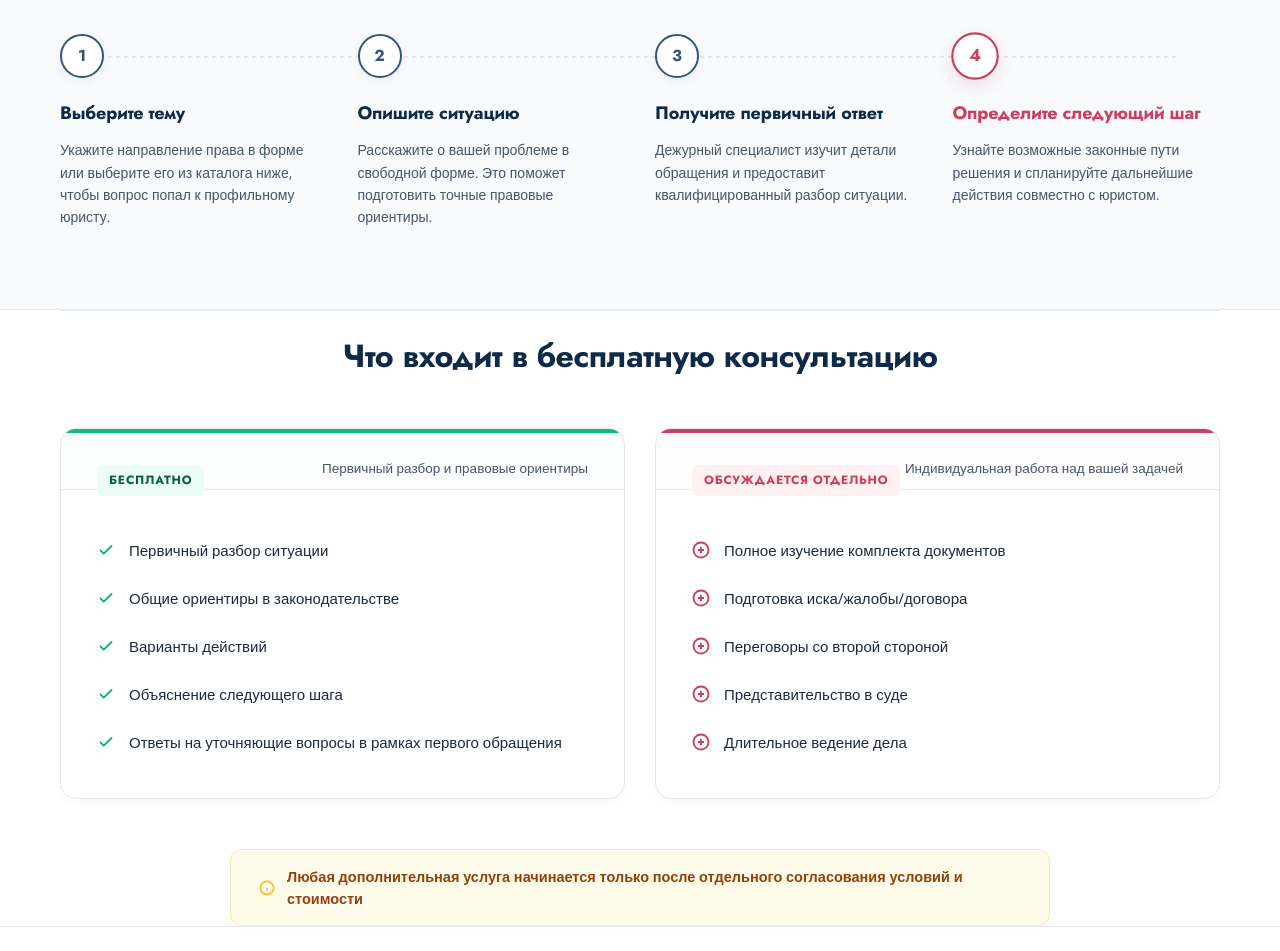
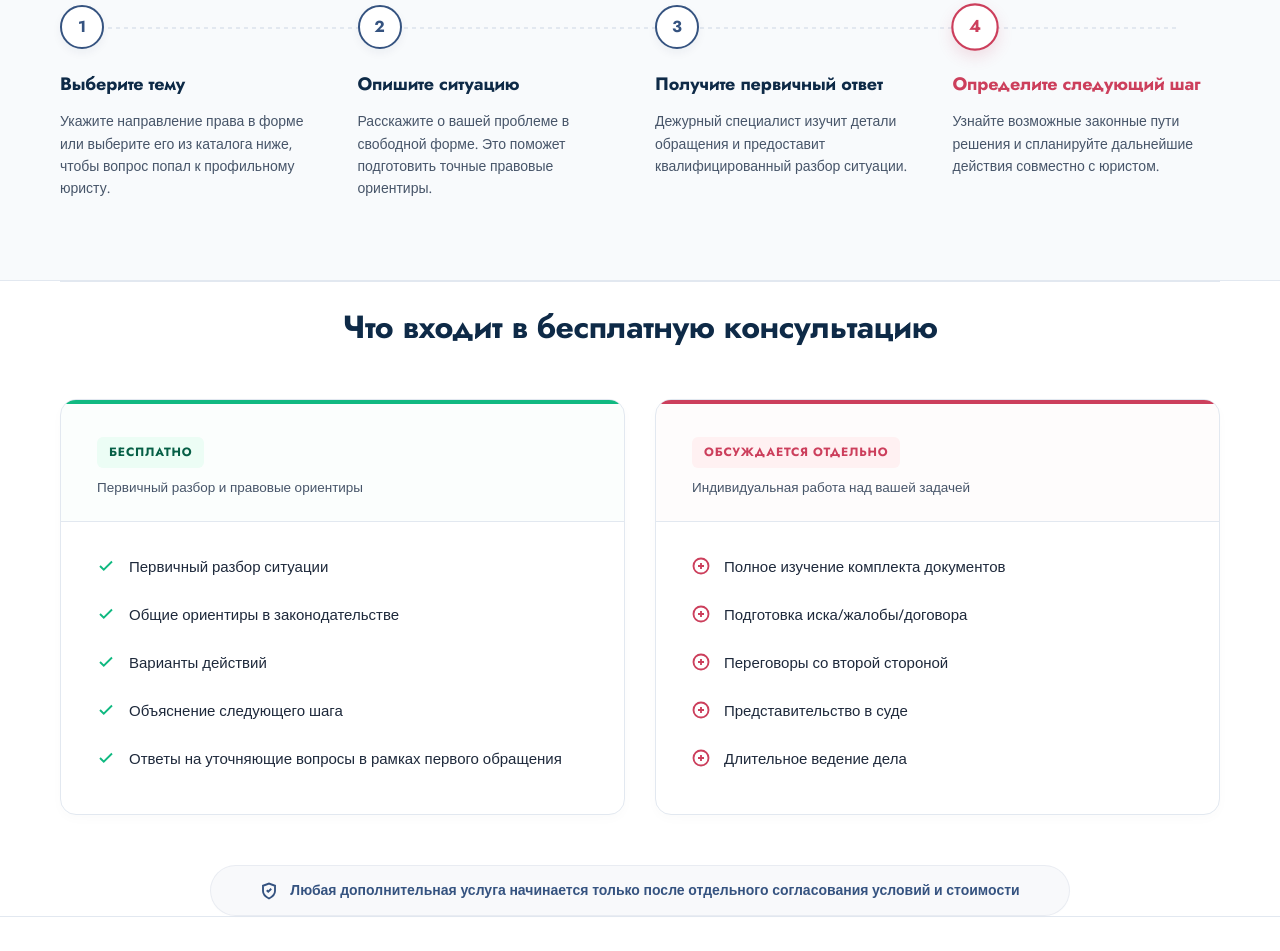
Before and after one commit to keiczu1/Seo-Analyse, a website: page Gemini/index.html in a window 1280 px wide. Shown: the part 1846-2797 px from the top of the page. Drawn offline with nearby package versions, Linux system fonts and the light colour scheme.

Commit message:
Resolve namespace collisions for Block 05 card headers and redesign warning footnote into a premium trust bar

```diff
--- a/Gemini/home.css
+++ b/Gemini/home.css
@@ -2880,30 +2880,31 @@ body.hp-body {
 }
 
 /* Card Header Section */
-.hp-card-header {
+.hp-responsibility-card-header {
   padding: 36px 36px 24px 36px;
   border-bottom: 1px solid var(--border);
   position: relative;
-}
-
-.hp-responsibility-card.card-free .hp-card-header {
+  display: block; /* explicitly block so badges do not stretch horizontally */
+}
+
+.hp-responsibility-card.card-free .hp-responsibility-card-header {
   background: rgba(16, 185, 129, 0.015);
 }
 
-.hp-responsibility-card.card-paid .hp-card-header {
+.hp-responsibility-card.card-paid .hp-responsibility-card-header {
   background: rgba(204, 63, 92, 0.015);
 }
 
-.hp-card-subtitle {
+.hp-responsibility-card-subtitle {
   font-size: 13.5px;
   color: var(--muted);
-  margin: 8px 0 0 0;
+  margin: 10px 0 0 0;
   font-weight: 500;
-  line-height: 1.4;
+  line-height: 1.45;
 }
 
 /* Card Body Section */
-.hp-card-body {
+.hp-responsibility-card-body {
   padding: 32px 36px 36px 36px;
   flex-grow: 1;
   display: flex;
@@ -2911,9 +2912,8 @@ body.hp-body {
 }
 
 /* Badge tags inside cards */
-.hp-card-badge {
+.hp-responsibility-card-badge {
   display: inline-block;
-  align-self: flex-start;
   font-family: var(--font-heading);
   font-size: 12px;
   font-weight: 800;
@@ -2973,21 +2973,27 @@ body.hp-body {
   align-items: center;
   justify-content: center;
   gap: 12px;
-  background: var(--warn-bg);
-  border: 1px solid rgba(251, 191, 36, 0.3);
-  padding: 16px 28px;
-  border-radius: 12px;
-  font-size: 14.5px;
+  background: rgba(53, 83, 128, 0.03); /* very soft navy-slate trust tint */
+  border: 1px solid rgba(53, 83, 128, 0.08); /* subtle dusty steel blue border */
+  padding: 14px 28px;
+  border-radius: 9999px; /* Pill shape for premium look on desktop */
+  font-size: 14px;
   font-weight: 600;
-  color: #92400e;
-  max-width: 820px;
+  color: var(--accent); /* noble dusty steel blue text */
+  max-width: 860px;
   margin: 0 auto;
-  line-height: 1.5;
-  box-shadow: 0 2px 8px rgba(251, 191, 36, 0.02);
+  line-height: 1.45;
+  box-shadow: 0 1px 3px rgba(14, 42, 71, 0.01);
+  transition: all 0.2s ease;
+}
+
+.hp-responsibility-footnote:hover {
+  background: rgba(53, 83, 128, 0.05);
+  border-color: rgba(53, 83, 128, 0.15);
 }
 
 .hp-footnote-icon {
-  color: var(--warn-border);
+  color: var(--accent);
   flex-shrink: 0;
 }
 
@@ -2997,10 +3003,10 @@ body.hp-body {
 
 /* Responsive styles */
 @media (max-width: 992px) {
-  .hp-card-header {
+  .hp-responsibility-card-header {
     padding: 30px 30px 20px 30px;
   }
-  .hp-card-body {
+  .hp-responsibility-card-body {
     padding: 24px 30px 30px 30px;
   }
 }
@@ -3026,5 +3032,6 @@ body.hp-body {
     text-align: center;
     padding: 16px 20px;
     gap: 8px;
-  }
-}
+    border-radius: 12px; /* standard rounded corner box instead of pill on mobile */
+  }
+}
--- a/Gemini/index.html
+++ b/Gemini/index.html
@@ -7,7 +7,7 @@
   <meta name="description" content="Получите бесплатную юридическую консультацию онлайн или по телефону 8 800 551-24-06. Первичный разбор ситуации, варианты действий и понятный следующий шаг — по всем направлениям права.">
 
   <link rel="stylesheet" href="style.css?v=15">
-  <link rel="stylesheet" href="home.css?v=15">
+  <link rel="stylesheet" href="home.css?v=16">
 
   <script type="application/ld+json">
   {
@@ -517,11 +517,11 @@
     <div class="hp-responsibility-grid">
       <!-- Card 1: Бесплатно -->
       <div class="hp-responsibility-card card-free hp-reveal hp-animate-delay-1">
-        <div class="hp-card-header">
-          <div class="hp-card-badge badge-free">Бесплатно</div>
-          <p class="hp-card-subtitle">Первичный разбор и правовые ориентиры</p>
+        <div class="hp-responsibility-card-header">
+          <div class="hp-responsibility-card-badge badge-free">Бесплатно</div>
+          <p class="hp-responsibility-card-subtitle">Первичный разбор и правовые ориентиры</p>
         </div>
-        <div class="hp-card-body">
+        <div class="hp-responsibility-card-body">
           <ul class="hp-card-list">
             <li>
               <svg class="hp-list-icon icon-free" viewBox="0 0 24 24" fill="none" stroke="currentColor" stroke-width="2.5" width="18" height="18">
@@ -559,11 +559,11 @@
 
       <!-- Card 2: Обсуждается отдельно -->
       <div class="hp-responsibility-card card-paid hp-reveal hp-animate-delay-2">
-        <div class="hp-card-header">
-          <div class="hp-card-badge badge-paid">Обсуждается отдельно</div>
-          <p class="hp-card-subtitle">Индивидуальная работа над вашей задачей</p>
+        <div class="hp-responsibility-card-header">
+          <div class="hp-responsibility-card-badge badge-paid">Обсуждается отдельно</div>
+          <p class="hp-responsibility-card-subtitle">Индивидуальная работа над вашей задачей</p>
         </div>
-        <div class="hp-card-body">
+        <div class="hp-responsibility-card-body">
           <ul class="hp-card-list">
             <li>
               <svg class="hp-list-icon icon-paid" viewBox="0 0 24 24" fill="none" stroke="currentColor" stroke-width="2.5" width="18" height="18">
@@ -612,10 +612,9 @@
 
     <!-- Footnote -->
     <div class="hp-responsibility-footnote hp-reveal">
-      <svg class="hp-footnote-icon" viewBox="0 0 24 24" fill="none" stroke="currentColor" stroke-width="2.5" width="16" height="16">
-        <circle cx="12" cy="12" r="10"></circle>
-        <line x1="12" y1="16" x2="12" y2="12"></line>
-        <line x1="12" y1="8" x2="12.01" y2="8"></line>
+      <svg class="hp-footnote-icon" viewBox="0 0 24 24" fill="none" stroke="currentColor" stroke-width="2.5" width="18" height="18">
+        <path d="M12 22s8-4 8-10V5l-8-3-8 3v7c0 6 8 10 8 10z"></path>
+        <polyline points="9 11 11 13 15 9"></polyline>
       </svg>
       <span>Любая дополнительная услуга начинается только после отдельного согласования условий и стоимости</span>
     </div>
```
